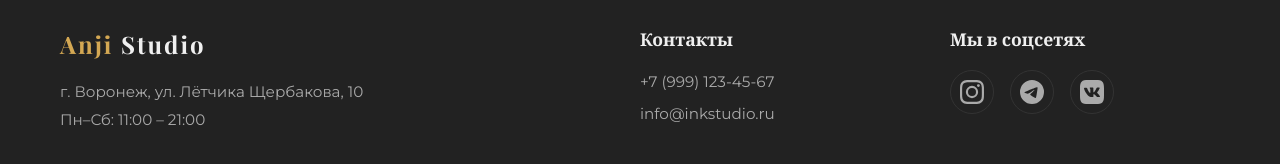
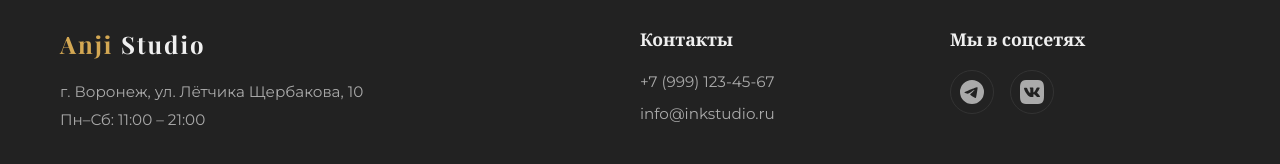
Before and after one commit to 8w7fcvvptw-maker/1.7.6-repair-tattoo, a plain HTML site: page index.html in a window 1280 px wide. Shown: the part 4455-4619 px from the top of the page. Drawn offline with nearby package versions, Linux system fonts and the light colour scheme.

Commit message:
Проверил на нарушение законов РФ

```diff
--- a/index.html
+++ b/index.html
@@ -236,11 +236,6 @@
       <div class="footer__social">
         <h4>Мы в соцсетях</h4>
         <div class="footer__social-links">
-          <a href="https://instagram.com" target="_blank" rel="noopener" class="social-link" aria-label="Instagram">
-            <svg viewBox="0 0 24 24" width="24" height="24" fill="currentColor">
-              <path d="M12 2.163c3.204 0 3.584.012 4.85.07 3.252.148 4.771 1.691 4.919 4.919.058 1.265.069 1.645.069 4.849 0 3.205-.012 3.584-.069 4.849-.149 3.225-1.664 4.771-4.919 4.919-1.266.058-1.644.07-4.85.07-3.204 0-3.584-.012-4.849-.07-3.26-.149-4.771-1.699-4.919-4.92-.058-1.265-.07-1.644-.07-4.849 0-3.204.013-3.583.07-4.849.149-3.227 1.664-4.771 4.919-4.919 1.266-.057 1.645-.069 4.849-.069zM12 0C8.741 0 8.333.014 7.053.072 2.695.272.273 2.69.073 7.052.014 8.333 0 8.741 0 12c0 3.259.014 3.668.072 4.948.2 4.358 2.618 6.78 6.98 6.98C8.333 23.986 8.741 24 12 24c3.259 0 3.668-.014 4.948-.072 4.354-.2 6.782-2.618 6.979-6.98.059-1.28.073-1.689.073-4.948 0-3.259-.014-3.667-.072-4.947-.196-4.354-2.617-6.78-6.979-6.98C15.668.014 15.259 0 12 0zm0 5.838a6.162 6.162 0 100 12.324 6.162 6.162 0 000-12.324zM12 16a4 4 0 110-8 4 4 0 010 8zm6.406-11.845a1.44 1.44 0 100 2.881 1.44 1.44 0 000-2.881z"/>
-            </svg>
-          </a>
           <a href="https://t.me" target="_blank" rel="noopener" class="social-link" aria-label="Telegram">
             <svg viewBox="0 0 24 24" width="24" height="24" fill="currentColor">
               <path d="M11.944 0A12 12 0 000 12a12 12 0 0012 12 12 12 0 0012-12A12 12 0 0012 0a12 12 0 00-.056 0zm4.962 7.224c.1-.002.321.023.465.14a.506.506 0 01.171.325c.016.093.036.306.02.472-.18 1.898-.962 6.502-1.36 8.627-.168.9-.499 1.201-.82 1.23-.696.065-1.225-.46-1.9-.902-1.056-.693-1.653-1.124-2.678-1.8-1.185-.78-.417-1.21.258-1.91.177-.184 3.247-2.977 3.307-3.23.007-.032.014-.15-.056-.212s-.174-.041-.249-.024c-.106.024-1.793 1.14-5.061 3.345-.479.33-.913.49-1.302.48-.428-.008-1.252-.241-1.865-.44-.752-.245-1.349-.374-1.297-.789.027-.216.325-.437.893-.663 3.498-1.524 5.83-2.529 6.998-3.014 3.332-1.386 4.025-1.627 4.476-1.635z"/>
```
